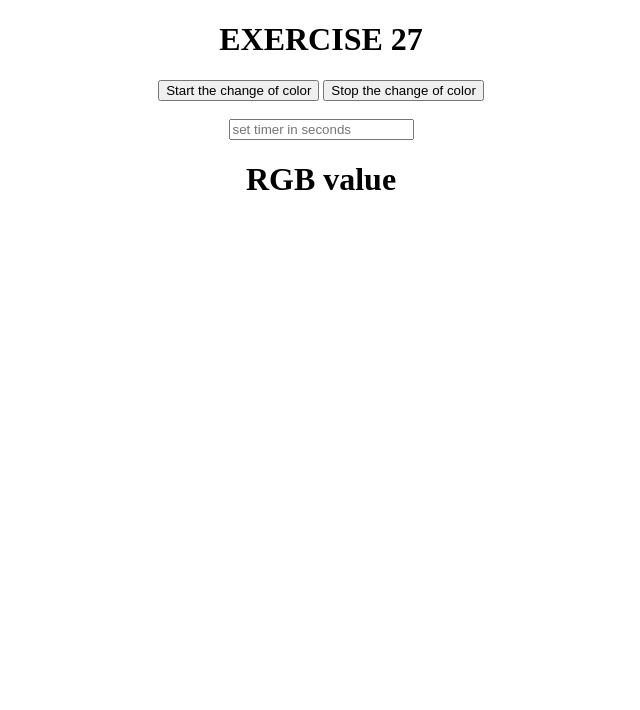
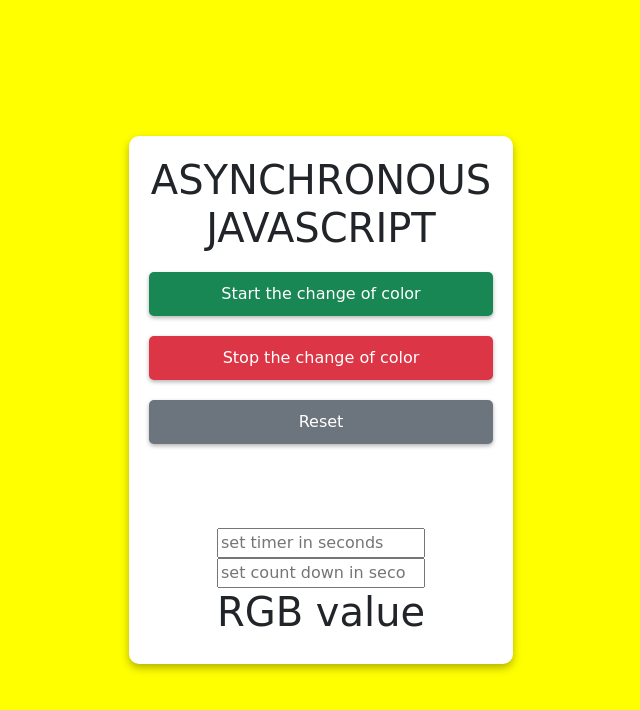
Before and after one commit to manjyomethunder/WD11_EXERCISE27_MEJOS, a plain HTML site: page index.html in a window 1280 px wide. Shown: the whole page, without its empty margins (319-959 px from the left). Drawn offline with nearby package versions, Linux system fonts and the light colour scheme.

Commit message:
with css styling

```diff
--- a/index.html
+++ b/index.html
@@ -4,46 +4,81 @@
     <meta charset="UTF-8">
     <meta http-equiv="X-UA-Compatible" content="IE=edge">
     <meta name="viewport" content="width=device-width, initial-scale=1.0">
+    <link href="https://cdn.jsdelivr.net/npm/bootstrap@5.2.0/dist/css/bootstrap.min.css" rel="stylesheet" integrity="sha384-gH2yIJqKdNHPEq0n4Mqa/HGKIhSkIHeL5AyhkYV8i59U5AR6csBvApHHNl/vI1Bx" crossorigin="anonymous">
+    <script src="https://cdn.jsdelivr.net/npm/bootstrap@5.2.0/dist/js/bootstrap.bundle.min.js" integrity="sha384-A3rJD856KowSb7dwlZdYEkO39Gagi7vIsF0jrRAoQmDKKtQBHUuLZ9AsSv4jD4Xa" crossorigin="anonymous"></script>
+    <link rel="stylesheet" href="style.css">
     <title>Exercise 27</title>
 
-    <!-- <style>
-        body {
-            background-color: rgb(red, green, blue);
-        }
-    </style> -->
+
 </head>
 <body id="randomBgColor" style="text-align: center">
-    <h1>EXERCISE 27</h1>
-    <button onclick="start();">Start the change of color</button>
-    <button onclick="stop();">Stop the change of color</button><br><br>
-    <!-- <h3 id="downCount">COUNTDOWN</h3> -->
-    <input type="number" placeholder="set timer in seconds" id="setTimer">
+
+    <form class="form" action="">
+        <h1>ASYNCHRONOUS JAVASCRIPT</h1>
+        <button class="btn btn-success" id="startBtn" onclick="start();">Start the change of color</button>
+        <button class="btn btn-danger" type="button" onclick="stop();">Stop the change of color</button>
+        <button class="btn btn-secondary" onclick="window.location.reload();">Reset</button>
+        <br><br>
+        <h3 id="downCounth3" style="display: none;">COUNTDOWN</h3>
+        <p id="downCount"></p>
+        <input type="number" placeholder="set timer in seconds" id="setTimer">
+        <input type="number" placeholder="set count down in seconds" id="setCountDown">
+        <h1 id="rgbValue">RGB value</h1>
+    </form>
     <!-- <button type="button" onclick="start();">Set</button> -->
-    <h1 id="rgbValue">RGB value</h1>
+
 </body>
 <script>
     function sparklingBg() {
         let sampleHeading = document.getElementById("randomBgColor")
-        // let colorRed = 1;
-        // let colorGreen = 1;
-        // let colorBlue = 1;
-        let generateColor1 = Math.floor(Math.random() * 256);
-        let generateColor2 = Math.floor(Math.random() * 256);
-        let generateColor3 = Math.floor(Math.random() * 256);
-        rgbValue.innerHTML = `RGB(${generateColor1}, ${generateColor2}, ${generateColor3})`
+        let colorRed = Math.floor(Math.random() * 256);
+        let colorGreen = Math.floor(Math.random() * 256);
+        let colorBlue = Math.floor(Math.random() * 256);
+        rgbValue.innerHTML = `RGB(${colorRed}, ${colorGreen}, ${colorBlue})`
 
-        randomBgColor.style.background = `rgb(${generateColor1},${generateColor2},${generateColor3})`;
+        randomBgColor.style.background = `rgb(${colorRed},${colorGreen},${colorBlue})`;
     }
     function stop(){
+        downCounth3.style.display = "none";
+        downCount.style.display = "none";
+        startBtn.removeAttribute("disabled");
+        setCountDown = 0;
         clearInterval(intervalID);
+
+
+
     }
     function start(){
-
-        setTimer = document.getElementById("setTimer").value * 1000;
+        startBtn.setAttribute("disabled", true);
+        downCounth3.style.display = "block";
+        downCount.style.display = "block";
+        let setTimer = document.getElementById("setTimer").value * 1000;
         if (setTimer <= 0) {
             setTimer = 500;
         }
         intervalID = setInterval(sparklingBg, setTimer);
+
+        let setCountDown = document.getElementById("setCountDown").value;
+        if (setCountDown <= 0) {
+            setCountDown = 10;
+        }
+
+        let countDown = setInterval(() => {
+            if (setCountDown < 0){
+                clearInterval(countDown)
+                stop()
+
+            }
+             else {
+
+                downCount.innerHTML = `${setCountDown} seconds remaining to stop`;
+
+            }
+            setCountDown -= 1
+
+        }, 1000)
+
+
     }
 
     // const greet = () => {
--- /dev/null
+++ b/style.css
@@ -0,0 +1,61 @@
+body {
+    margin: 0;
+    display: flex;
+    justify-content: center;
+    height: 100vh;
+    align-items: center;
+    text-align: center;
+    background-color: yellow;
+    font-family: cursive;
+
+}
+
+.form {
+    background-color: white;
+    padding: 20px;
+    box-shadow: 0 4px 8px rgba(0, 0, 0, .3);
+    border-radius: 10px;
+    margin: 10px;
+    width: 30%;
+}
+
+.input {
+    display: flex;
+    width: 100%;
+    box-sizing: border-box;
+    font-size: 30px;
+    text-align: center;
+    padding: 10px;
+    border: solid 4px green;
+    color: green;
+}
+
+.input::placeholder {
+    color: lightgray;
+    font-family: cursive;
+
+}
+
+.btn {
+    /* background-color: green; */
+    color: white;
+    border: none;
+    display: block;
+    width: 100%;
+    padding: 10px;
+    font-family: cursive;
+    margin: 20px 0;
+    border-radius: 5px;
+    box-shadow: 0 2px 4px rgba(0, 0, 0, .3);
+    cursor: pointer;
+
+}
+
+.btn:hover {
+    filter: brightness(0.9);
+}
+
+.score {
+    color: green;
+    text-align: right;
+}
```
